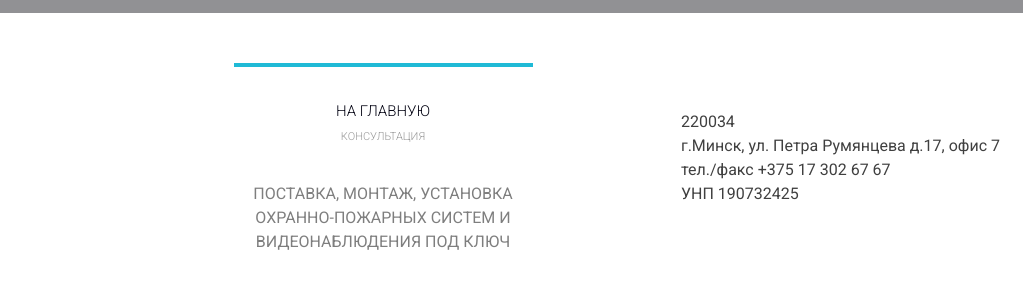
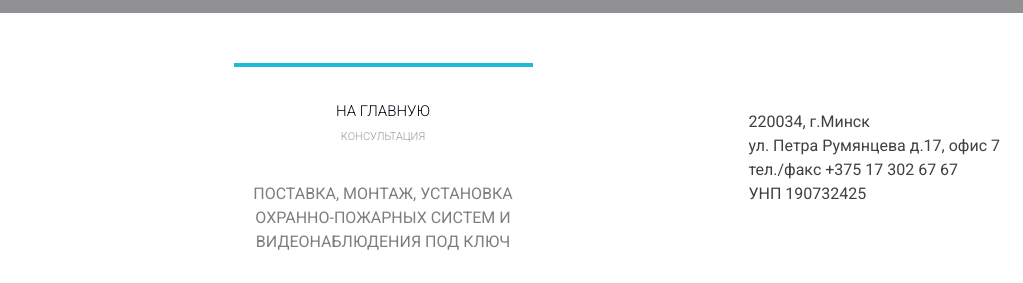
Before and after one commit to billibon80/billibon80.github.io, a website: page algizar/src/index.html in a window 1280 px wide. Shown: the part 5143-5426 px from the top of the page, 257-1280 px from the left. Drawn offline with Linux system fonts and the light colour scheme.

Commit message:
chnanged text footer_right

```diff
--- a/algizar/src/index.html
+++ b/algizar/src/index.html
@@ -345,20 +345,6 @@
     <footer class="footer">
         <div class="footer_wrapper">
             <div>
-                <!-- <ul class="footer_left">
-                    <li><a href="#">
-                        <span class=""></span>
-                    </a></li>
-                    <li><a href="#">
-                        <span class=""></span>
-                    </a></li>
-                    <li><a href="#">
-                        <span class=""></span>
-                    </a></li>
-                    <li><a href="#">
-                        <span class=""></span>
-                    </a></li>
-                </ul> -->
                 <div class="" >
                     <a href="#" class="subheader_logo"><img src="icons/algizar_logo_grey.png" alt="logo"></a>
                 </div>
@@ -377,8 +363,8 @@
             <div>
                 <ul class="footer_right">
                     <li>
-                        220034 <br>
-                        г.Минск, ул. Петра Румянцева д.17, офис 7 <br>
+                        220034, г.Минск<br>
+                        ул. Петра Румянцева д.17, офис 7<br>
                         тел./факс +375 17 302 67 67 <br>
                         УНП 190732425
                     </li>
```
